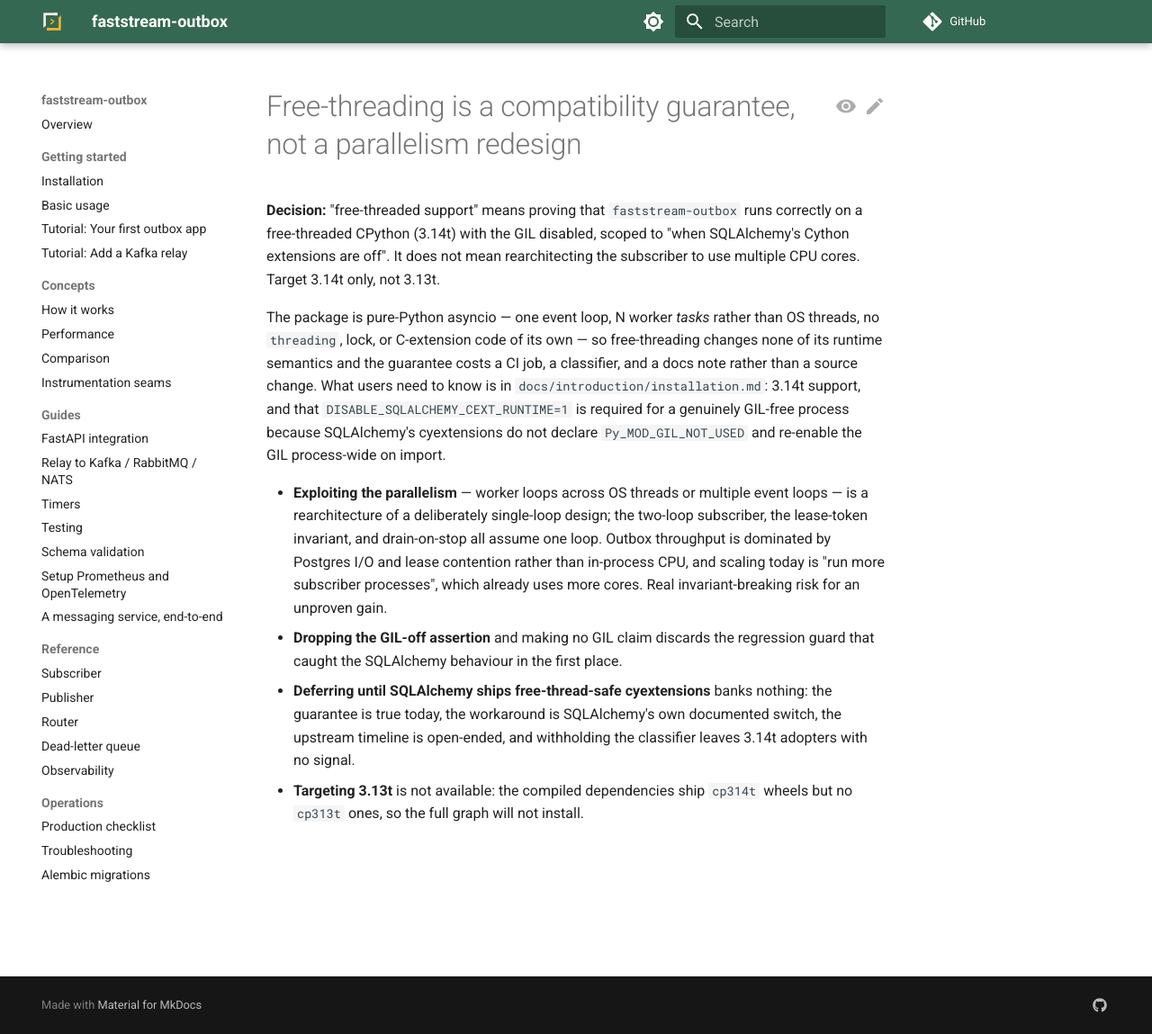
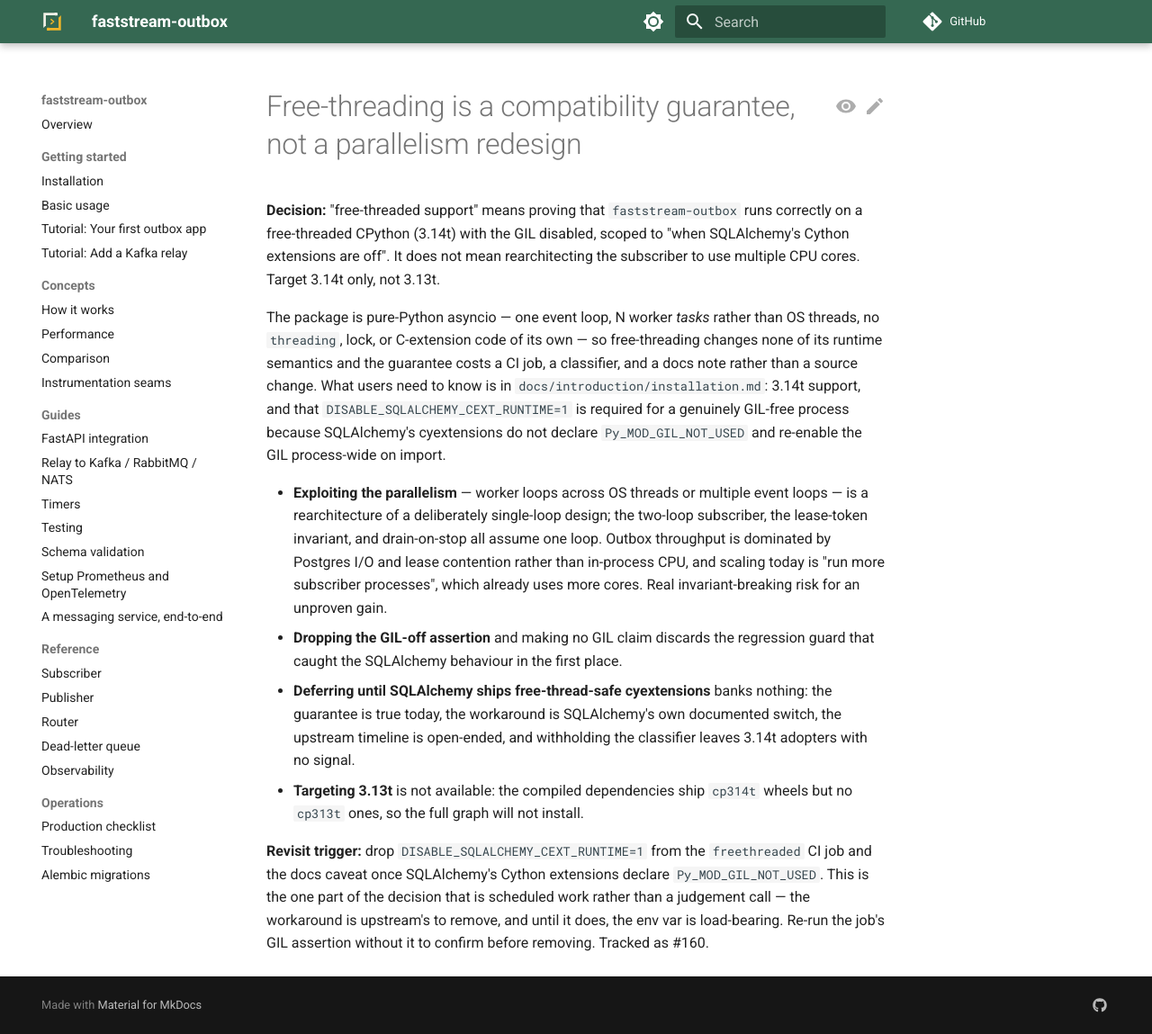
Before and after one commit to modern-python/faststream-outbox, an MkDocs documentation site: the page built from docs/adr/0002-free-threading-is-compat-only.md, in a window 1280 px wide and 1149 px high. Shown: the whole window at 90% size. Built offline with MkDocs 1.6.1 and Material for MkDocs 9.7.7, drawn with Linux system fonts in a browser that asks for light colours; comment, search, counter and statistics services are not loaded.

Commit message:
docs(adr): keep the SQLAlchemy cyext revisit trigger; track it as #160
The free-threading ADR's trigger is scheduled work with an external dependency,
not a prediction: DISABLE_SQLALCHEMY_CEXT_RUNTIME=1 comes out of CI and the docs
when SQLAlchemy's Cython extensions declare Py_MOD_GIL_NOT_USED. Verified still
required on CPython 3.14.7t against SQLAlchemy 2.0.52 -- importing sqlalchemy
re-enables the GIL, and the variable is what keeps it off.

```diff
--- a/docs/adr/0002-free-threading-is-compat-only.md
+++ b/docs/adr/0002-free-threading-is-compat-only.md
@@ -25,3 +25,9 @@
   open-ended, and withholding the classifier leaves 3.14t adopters with no signal.
 - **Targeting 3.13t** is not available: the compiled dependencies ship `cp314t` wheels but no
   `cp313t` ones, so the full graph will not install.
+
+**Revisit trigger:** drop `DISABLE_SQLALCHEMY_CEXT_RUNTIME=1` from the `freethreaded` CI job and the
+docs caveat once SQLAlchemy's Cython extensions declare `Py_MOD_GIL_NOT_USED`. This is the one part
+of the decision that is scheduled work rather than a judgement call — the workaround is upstream's
+to remove, and until it does, the env var is load-bearing. Re-run the job's GIL assertion without it
+to confirm before removing. Tracked as #160.
```
